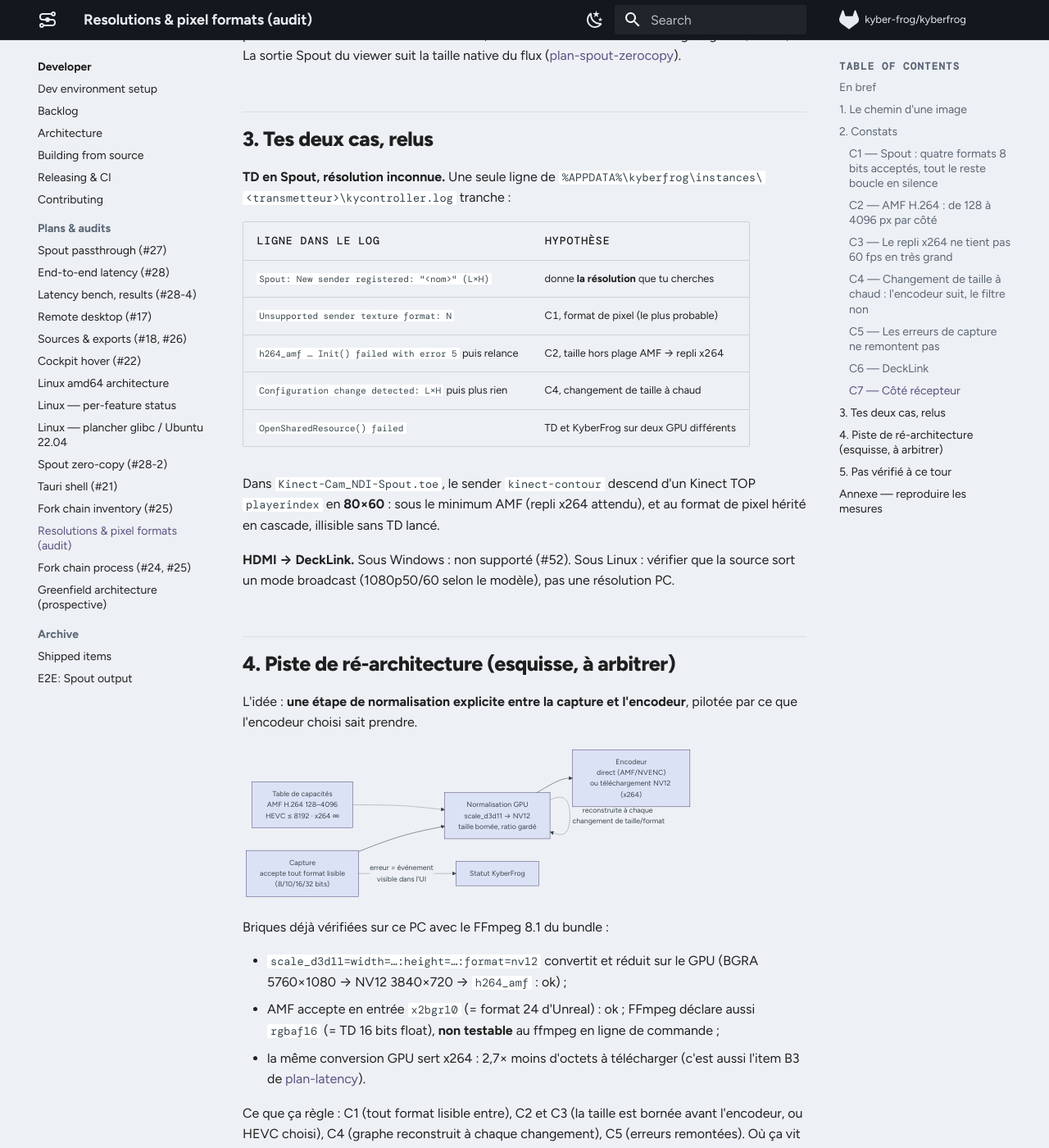
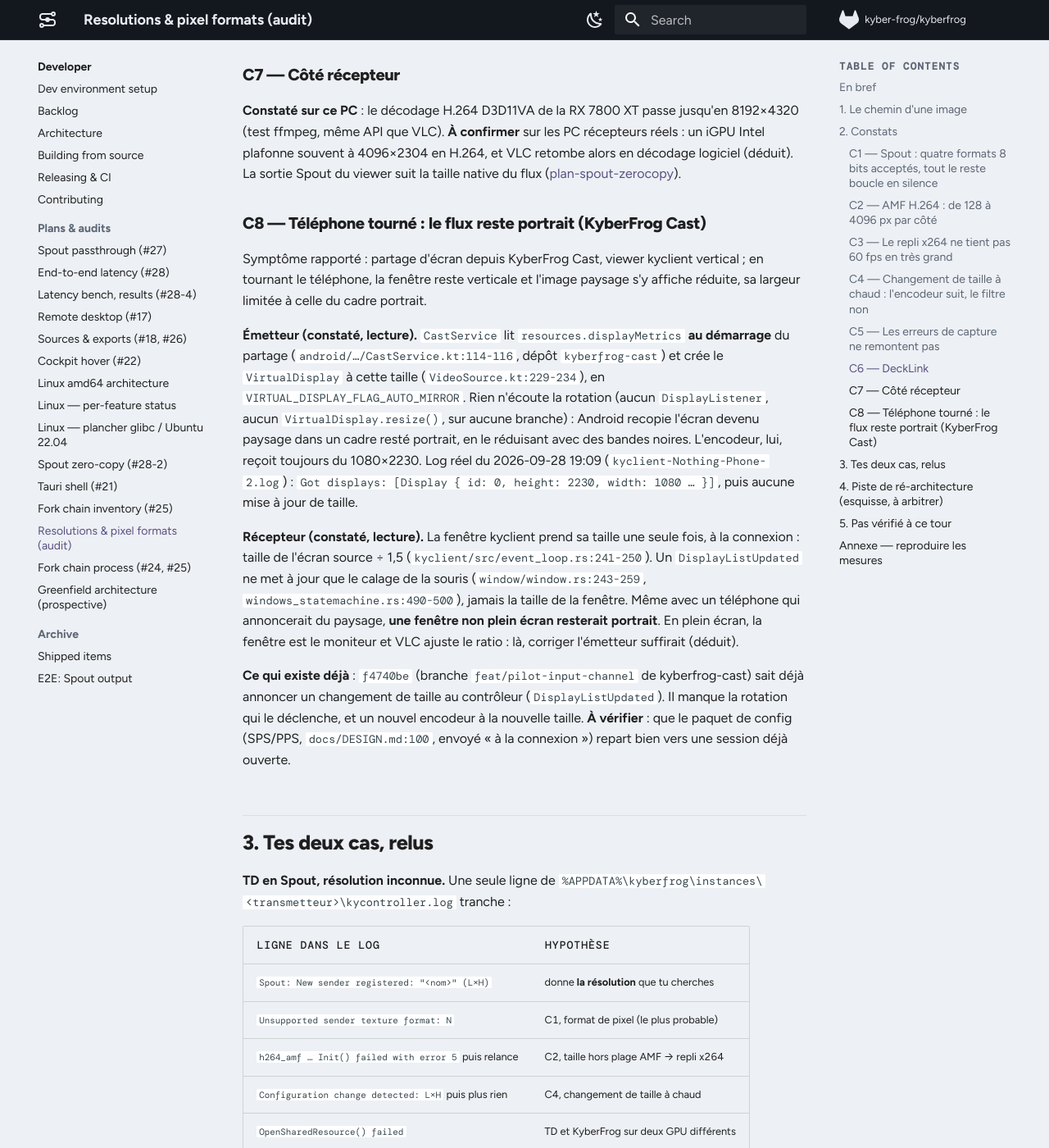
Before and after one commit to CollectiFrog/KyberFrog, an MkDocs documentation site: the page built from docs/dev/audit-resolutions.md, in a window 1280 px wide and 1400 px high, scrolled down 5024 px. Shown: the whole window at 82% size. Built offline with MkDocs 1.6.1 and Material for MkDocs 9.7.7, drawn with Linux system fonts in a browser that asks for light colours; comment, search, counter and statistics services are not loaded; some of the changed text lies outside the part shown.

Commit message:
docs(audit): C8, le téléphone tourné reste portrait (KyberFrog Cast)
Le partage d'écran de KyberFrog Cast crée son VirtualDisplay à la taille
portrait lue au démarrage et n'écoute jamais la rotation : Android
recopie l'écran paysage en boîte aux lettres dans le cadre portrait, le
flux reste 1080x2230 (log réel du 2026-09-28). Côté kyclient, la fenêtre
prend sa taille une fois à la connexion ; DisplayListUpdated ne recale
que la souris. Même fil que C4 et DeckLink : une taille décidée une
fois, jamais renégociée — la ré-archi doit couvrir la renégociation de
bout en bout, pas seulement la normalisation.

Co-Authored-By: Claude Opus 5.5 <noreply@anthropic.com>

```diff
--- a/docs/dev/audit-resolutions.md
+++ b/docs/dev/audit-resolutions.md
@@ -35,6 +35,12 @@ laisse guère de doute, pas encore reproduit), **à confirmer**.
 - **DeckLink sous Windows n'est pas supporté du tout** (pas un problème de
   résolution) → nouvelle carte #52. Sous Linux, la carte ne reconnaît que les
   modes broadcast : une sortie PC à résolution « PC » n'accroche pas.
+- **Téléphone tourné en paysage (KyberFrog Cast)** : le flux reste portrait,
+  l'image paysage y est réduite avec des bandes noires. La taille de capture
+  est figée au démarrage côté téléphone, et la fenêtre kyclient l'est à la
+  connexion.
+- **Le fil commun** : à chaque étage (capture, filtre, démuxeur DeckLink,
+  fenêtre du viewer), la taille est décidée **une fois** et jamais renégociée.
 
 ## 1. Le chemin d'une image
 
@@ -197,6 +203,40 @@ récepteurs réels : un iGPU Intel plafonne souvent à 4096×2304 en H.264, et V
 retombe alors en décodage logiciel (déduit). La sortie Spout du viewer suit la
 taille native du flux ([plan-spout-zerocopy](plan-spout-zerocopy.md)).
 
+### C8 — Téléphone tourné : le flux reste portrait (KyberFrog Cast)
+
+Symptôme rapporté : partage d'écran depuis KyberFrog Cast, viewer kyclient
+vertical ; en tournant le téléphone, la fenêtre reste verticale et l'image
+paysage s'y affiche réduite, sa largeur limitée à celle du cadre portrait.
+
+**Émetteur (constaté, lecture).** `CastService` lit
+`resources.displayMetrics` **au démarrage** du partage
+(`android/…/CastService.kt:114-116`, dépôt `kyberfrog-cast`) et crée le
+`VirtualDisplay` à cette taille (`VideoSource.kt:229-234`), en
+`VIRTUAL_DISPLAY_FLAG_AUTO_MIRROR`. Rien n'écoute la rotation (aucun
+`DisplayListener`, aucun `VirtualDisplay.resize()`, sur aucune branche) :
+Android recopie l'écran devenu paysage dans un cadre resté portrait, en le
+réduisant avec des bandes noires. L'encodeur, lui, reçoit toujours du
+1080×2230. Log réel du 2026-09-28 19:09 (`kyclient-Nothing-Phone-2.log`) :
+`Got displays: [Display { id: 0, height: 2230, width: 1080 … }]`, puis aucune
+mise à jour de taille.
+
+**Récepteur (constaté, lecture).** La fenêtre kyclient prend sa taille une
+seule fois, à la connexion : taille de l'écran source ÷ 1,5
+(`kyclient/src/event_loop.rs:241-250`). Un `DisplayListUpdated` ne met à jour
+que le calage de la souris (`window/window.rs:243-259`,
+`windows_statemachine.rs:490-500`), jamais la taille de la fenêtre. Même avec
+un téléphone qui annoncerait du paysage, **une fenêtre non plein écran
+resterait portrait**. En plein écran, la fenêtre est le moniteur et VLC ajuste
+le ratio : là, corriger l'émetteur suffirait (déduit).
+
+**Ce qui existe déjà** : `f4740be` (branche `feat/pilot-input-channel` de
+kyberfrog-cast) sait déjà annoncer un changement de taille au contrôleur
+(`DisplayListUpdated`). Il manque la rotation qui le déclenche, et un nouvel
+encodeur à la nouvelle taille. **À vérifier** : que le paquet de config
+(SPS/PPS, `docs/DESIGN.md:100`, envoyé « à la connexion ») repart bien vers
+une session déjà ouverte.
+
 ## 3. Tes deux cas, relus
 
 **TD en Spout, résolution inconnue.** Une seule ligne de
@@ -244,7 +284,13 @@ Briques déjà vérifiées sur ce PC avec le FFmpeg 8.1 du bundle :
 
 Ce que ça règle : C1 (tout format lisible entre), C2 et C3 (la taille est
 bornée avant l'encodeur, ou HEVC choisi), C4 (graphe reconstruit à chaque
-changement), C5 (erreurs remontées). Où ça vit : `kymedia` `video.rs`
+changement), C5 (erreurs remontées).
+
+C8 montre que la normalisation seule ne suffit pas : il faut un **chemin de
+renégociation de bout en bout**. La source annonce sa nouvelle taille
+(rotation, resize TD, changement de mode DeckLink), le pipeline se reconstruit,
+le contrôleur publie `DisplayListUpdated` (déjà existant), et le viewer adapte
+sa fenêtre s'il n'est pas en plein écran. Où ça vit : `kymedia` `video.rs`
 (construction du graphe), `txproto` `filter.c` (reconfiguration),
 `iosys_spout.c` (table des formats), KyberFrog (statut, choix encodeur/codec).
 
@@ -261,6 +307,8 @@ codec (le client le demande aujourd'hui).
 - Le gel au redimensionnement de bout en bout : il faut un sender qui change
   de taille en direct (TD fait l'affaire).
 - VLC : ses propres limites de décodage matériel, lues seulement via ffmpeg.
+- C8 sur téléphone : lecture du code seulement, pas de téléphone branché ; la
+  version de l'APK installée n'est pas connue.
 
 ## Annexe — reproduire les mesures
 
```
